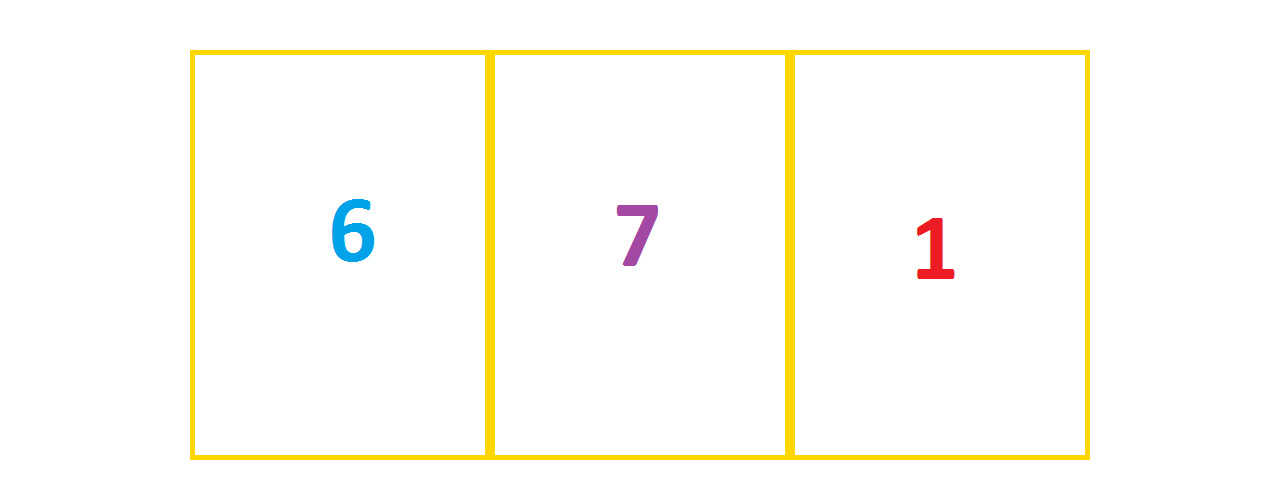
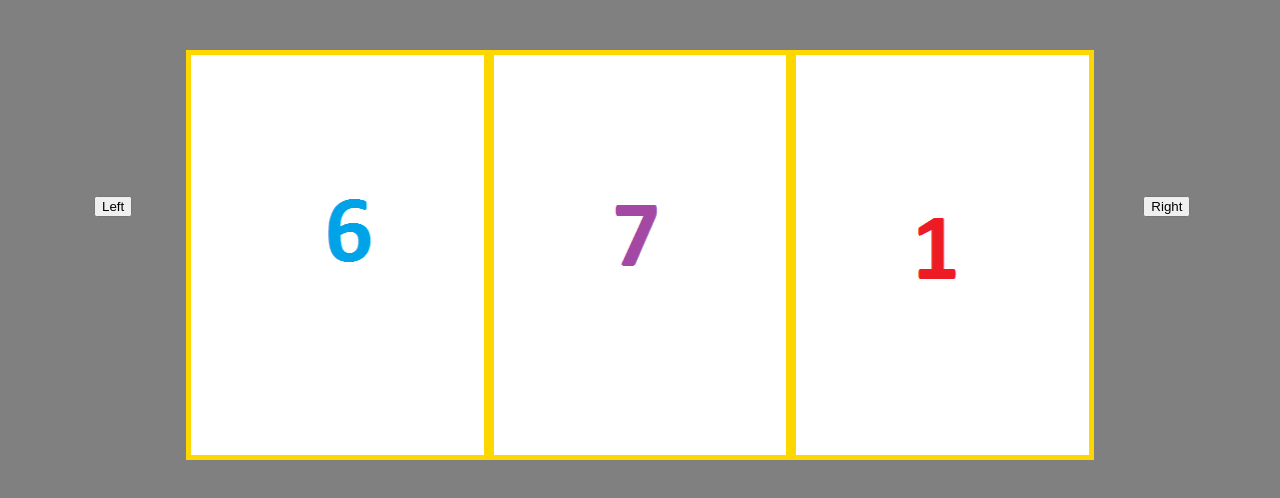
Before and after one commit to AlinaDemydova/HW_JS_Logos, a plain HTML site: page index.html in a window 1280 px wide. Drawn offline with Linux system fonts and the light colour scheme.

Commit message:
Added buttons

```diff
--- a/index.html
+++ b/index.html
@@ -4,9 +4,12 @@
 	<meta charset="UTF-8">
 	<title>Document</title>
 	<style>
+		body {
+			background-color: grey;
+		}
 		.container {
 			display: flex;
-			width: 900px;
+			width: 1200px;
 			height: 400px;
 			margin: auto;
 			margin-top: 50px;
@@ -16,13 +19,23 @@
 			height: 400px;
 			border: 5px solid gold;
 		}
+		.leftButton, .rightButton {
+			width: 150px;
+			height: 400px;
+			text-align: center;
+		}
+		button {
+			margin-top: 100%;
+		}
 	</style>
 </head>
 <body>
 	<div class="container">
+		<div class="leftButton"><button onclick="moveLeft()">Left</button></div>
 		<div id='firstPhoto'></div>
 		<div id='secondPhoto'></div>
 		<div id='thirdPhoto'></div>
+		<div class="rightButton"><button onclick="moveRight()">Right</button></div>
 	</div>
 
 	<script>
@@ -54,6 +67,25 @@ let stepMove = 300,
 
 slider();
 
+function moveRight() {
+	  clearTimeout(timer);
+  firstPhoto.style.backgroundPosition = (parseInt(firstPhoto.style.backgroundPosition) -
+    stepMove) + 'px';
+  secondPhoto.style.backgroundPosition = (parseInt(secondPhoto.style.backgroundPosition) -
+    stepMove) + 'px';
+  thirdPhoto.style.backgroundPosition = (parseInt(thirdPhoto.style.backgroundPosition) -
+    stepMove) + 'px';
+};
+
+function moveLeft() {
+	  clearTimeout(timer);
+  firstPhoto.style.backgroundPosition = (parseInt(firstPhoto.style.backgroundPosition) +
+    stepMove) + 'px';
+  secondPhoto.style.backgroundPosition = (parseInt(secondPhoto.style.backgroundPosition) +
+    stepMove) + 'px';
+  thirdPhoto.style.backgroundPosition = (parseInt(thirdPhoto.style.backgroundPosition) +
+    stepMove) + 'px';
+};
 	</script>
 </body>
 </html>
```
